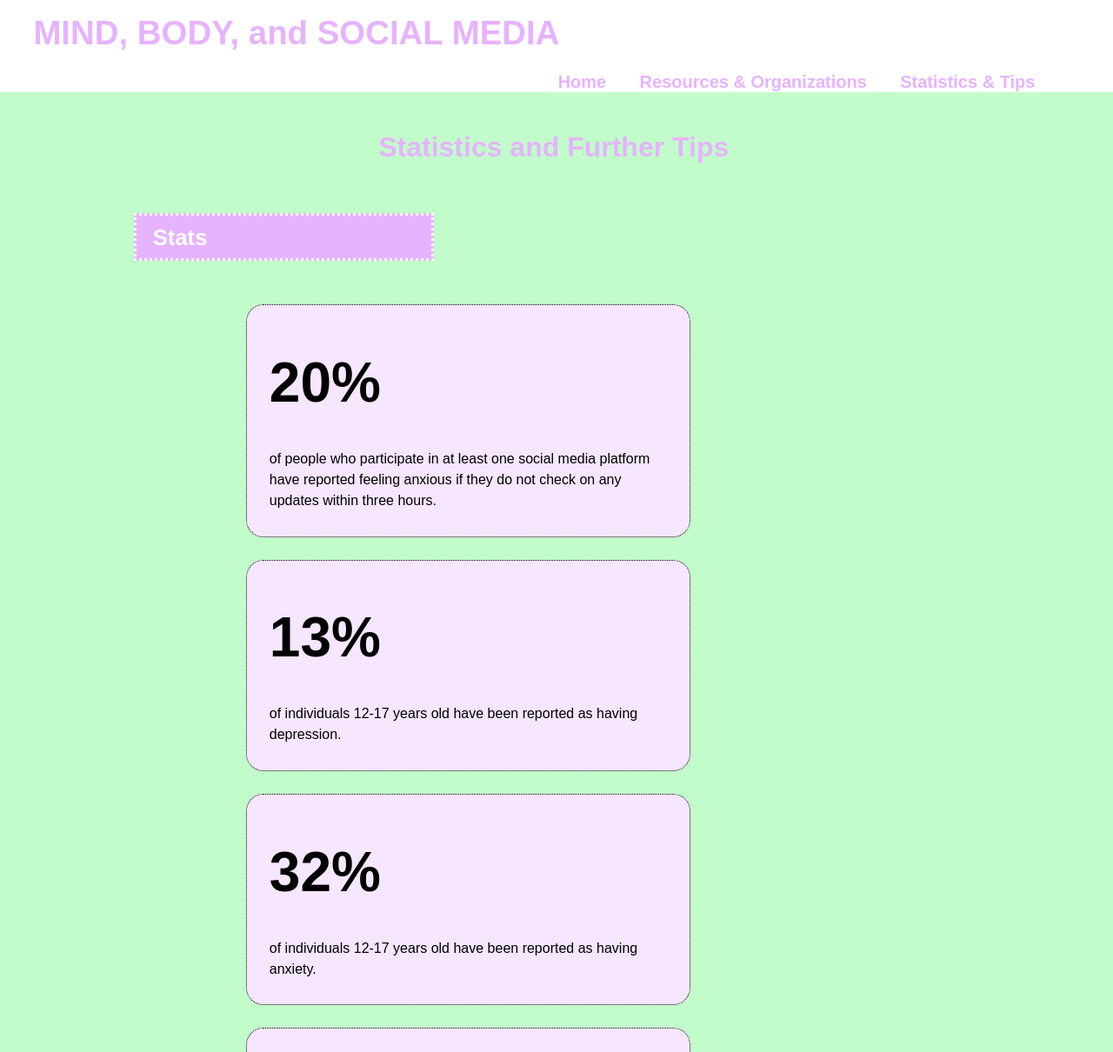
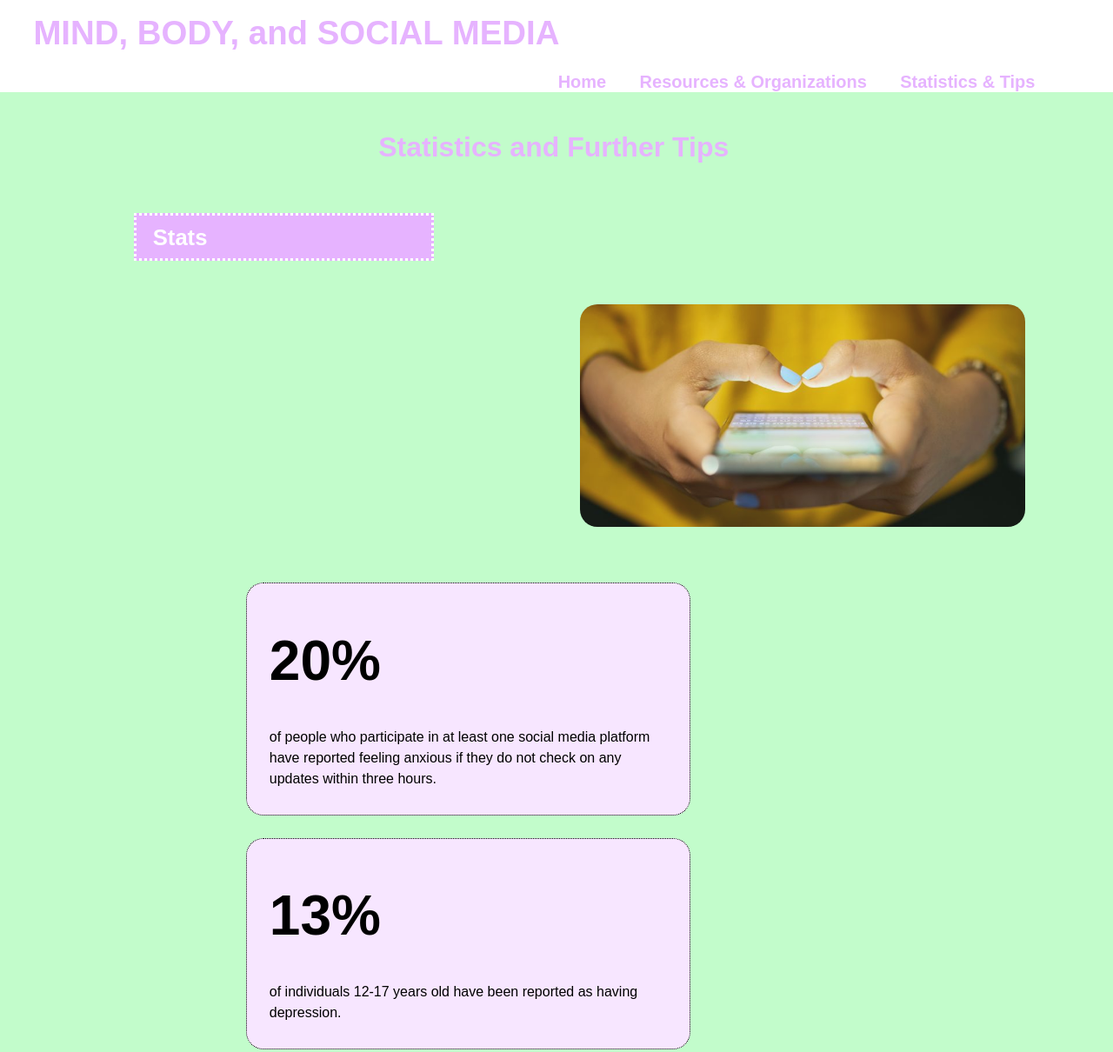
Before and after one commit to sakshiharjani/Final-Project, a plain HTML site: page stats.html in a window 1280 px wide. Shown: the top 1210 px of the page at 87% size. Drawn offline with Linux system fonts and the light colour scheme; a web font is replaced by a local one.

Commit message:
image add

```diff
--- a/stats.html
+++ b/stats.html
@@ -29,27 +29,38 @@
         <div id="pageStatsParagraphLeft">
 
         <ul id="stats">
-          <div>
+          <img id="statsimg" src="socialmedia.jpg" alt="">
+          <div id="statsLayout">
+            <div>
             <h3>20%</h3>
             <p>of people who participate in at least one social media platform have reported feeling anxious if they do not check on any updates within three hours.</p>
+            </div>
           </div>
+        <div id="statsLayout">
           <div>
             <h3>13%</h3>
             <p>of individuals 12-17 years old have been reported as having depression.</p>
           </div>
+        </div>
+        <div id="statsLayout">
           <div>
             <h3>32%</h3>
             <p>of individuals 12-17 years old have been reported as having anxiety.</p>
-            </div>
+          </div>
+        </div>
+        <div id="statsLayout">
           <div>
             <h3>60%</h3>
             <p>of adolescents use their phones within an hour of going to sleep, which can cause sleep deprivation.</p>
           </div>
+        </div>
+        <div id="statsLayout">
           <div>
             <h3>72%</h3>
             <p>of teenagers have been cyberbullied.</p>
           </div>
         </ul>
+      </div>
       </div>
         <h2 id="pageSubtitleRight">Tips on How to Help Your Mental Health While Using Social Media</h2>
         <div id="pageTipsParagraphRight">
--- a/style.css
+++ b/style.css
@@ -269,7 +269,7 @@ div a:active {
   color: black;
 }
 
-#stats div {
+#stats #statsLayout {
   border-style: dotted;
   border-radius: 20px;
   border-width: thin;
@@ -277,6 +277,23 @@ div a:active {
   padding: 1vw 2vw 1vw 2vw;
   margin-bottom: 2vw;
 
+}
+
+/* #statsLayout {
+  display: flex;
+  flex-direction: row;
+} */
+
+#statsimg {
+  display: flex;
+  flex-direction: row;
+  opacity: .9;
+  width: 40vw;
+  height: 20vw;
+  object-fit: cover;
+  margin-left: 30vw;
+  margin-bottom: 5vw;
+  border-radius: 20px;
 }
 
 h3 {
```
Also changed, not shown: socialmedia.jpg (added).
